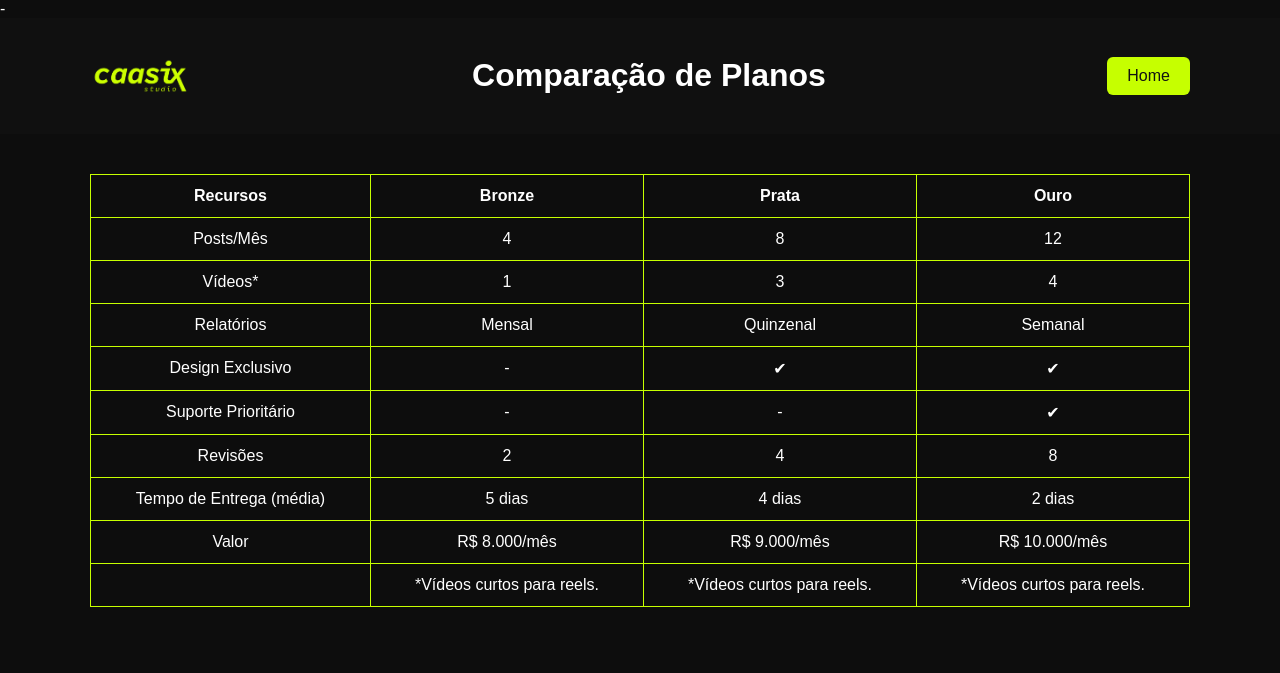
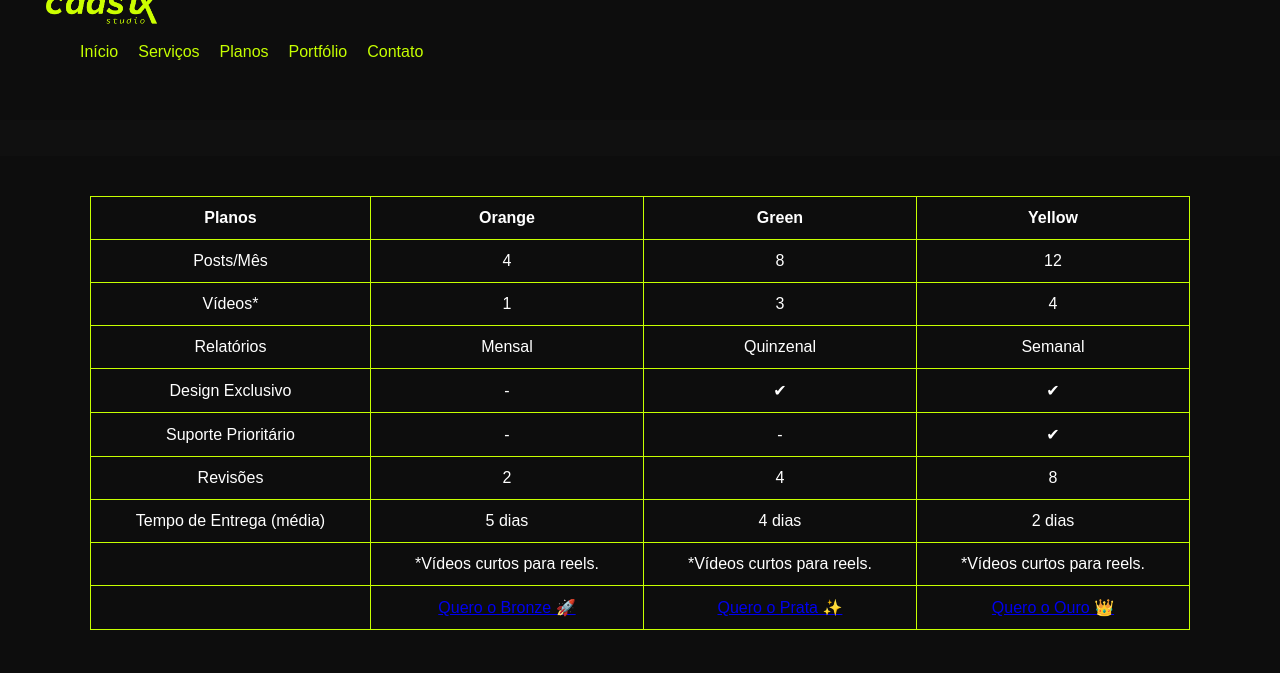
Before and after one commit to Rodrigo-Lead/caasix-site, a plain HTML site: page planos.html in a window 1280 px wide. Drawn offline with Linux system fonts and the light colour scheme.

Commit message:
Update planos.html

```diff
--- a/planos.html
+++ b/planos.html
@@ -1,4 +1,4 @@
--<!-- planos.html -->
+<!-- planos.html -->
 <!DOCTYPE html>
 <html lang="pt-BR">
 <head>
@@ -8,21 +8,44 @@
   <link rel="stylesheet" href="style.css">
 </head>
 <body>
-  <header class="sub-header">
+  <!-- NAVBAR -->
+  <nav class="navbar">
+    <div class="navbar-container">
+      <div class="logo">
+        <a href="index.html">
+          <img src="/img/Logo-caaxis.png" alt="CaaSix" class="logo-img">
+        </a>
+      </div>
+
+      <!-- Botão hamburguer (só no mobile) -->
+      <button class="menu-toggle" onclick="toggleMenu()">☰</button>
+
+      <ul class="menu" id="navLinks">
+        <li><a href="index.html">Início</a></li>
+        <li><a href="index.html#servicos">Serviços</a></li>
+        <li><a href="planos.html">Planos</a></li>
+        <li><a href="portfolio.html">Portfólio</a></li>
+        <li><a href="index.html#contato">Contato</a></li>
+      </ul>
+    </div>
+  </nav>
+
+  <!-- HEADER DA PÁGINA -->
+  <header class="sub-header" style="margin-top:60px">
     <div class="sub-header-inner">
-      <a href="index.html"><img src="img/Logo-caaxis.png" alt="CaaSix" class="logo-img-small"></a>
-      <h1>Comparação de Planos</h1>
-      <a href="index.html" class="btn">Home</a>
+
     </div>
   </header>
+
+  <!-- SEÇÃO DE PLANOS -->
   <section class="comparacao">
     <table>
       <thead>
         <tr>
-          <th>Recursos</th>
-          <th>Bronze</th>
-          <th>Prata</th>
-          <th>Ouro</th>
+          <th>Planos</th>
+          <th>Orange</th>
+          <th>Green</th>
+          <th>Yellow</th>
         </tr>
       </thead>
       <tbody>
@@ -68,20 +91,61 @@
           <td>4 dias</td>
           <td>2 dias</td>
         </tr>
+        <!--<tr>
+          <td>Valor</td>
+          <td><span class="highlight">R$ 1.000/mês</span></td>
+          <td><span class="highlight">R$ 1.500/mês</span></td>
+          <td><span class="highlight">R$ 2.500/mês</span></td>
+        </tr>-->
         <tr>
-          <td>Valor</td>
-          <td>R$ 8.000/mês</td>
-          <td>R$ 9.000/mês</td>
-          <td>R$ 10.000/mês</td>
+          <td></td>
+          <td>*Vídeos curtos para reels.</td>
+          <td>*Vídeos curtos para reels.</td>
+          <td>*Vídeos curtos para reels.</td>
         </tr>
+        <!-- BOTÕES DO WHATSAPP -->
         <tr>
-            <td></td>
-            <td>*Vídeos curtos para reels.</td>
-            <td>*Vídeos curtos para reels.</td>
-            <td>*Vídeos curtos para reels.</td>
-          </tr>
+          <td></td>
+          <td>
+            <a class="btn-whatsapp"
+               href="https://wa.me/5581994509605?text=Olá,%20tenho%20interesse%20no%20Plano%20Orange%20da%20CaaSix%20e%20gostaria%20de%20saber%20mais."
+               target="_blank">
+               Quero o Bronze 🚀
+            </a>
+          </td>
+          <td>
+            <a class="btn-whatsapp"
+               href="https://wa.me/5581994509605?text=Olá,%20tenho%20interesse%20no%20Plano%20Green%20da%20CaaSix%20e%20gostaria%20de%20saber%20mais."
+               target="_blank">
+               Quero o Prata ✨
+            </a>
+          </td>
+          <td>
+            <a class="btn-whatsapp"
+               href="https://wa.me/5581994509605?text=Olá,%20tenho%20interesse%20no%20Plano%20Yellow%20da%20CaaSix%20e%20gostaria%20de%20saber%20mais."
+               target="_blank">
+               Quero o Ouro 👑
+            </a>
+          </td>
+        </tr>
       </tbody>
     </table>
   </section>
+
+
+  <script>
+    // ===== MENU MOBILE =====
+    function toggleMenu() {
+      const menu = document.getElementById("navLinks");
+      menu.classList.toggle("show");
+    }
+
+    // Fecha menu ao clicar em um link
+    document.querySelectorAll(".menu a").forEach(link => {
+      link.addEventListener("click", () => {
+        document.getElementById("navLinks").classList.remove("show");
+      });
+    });
+  </script>
 </body>
 </html>
```
